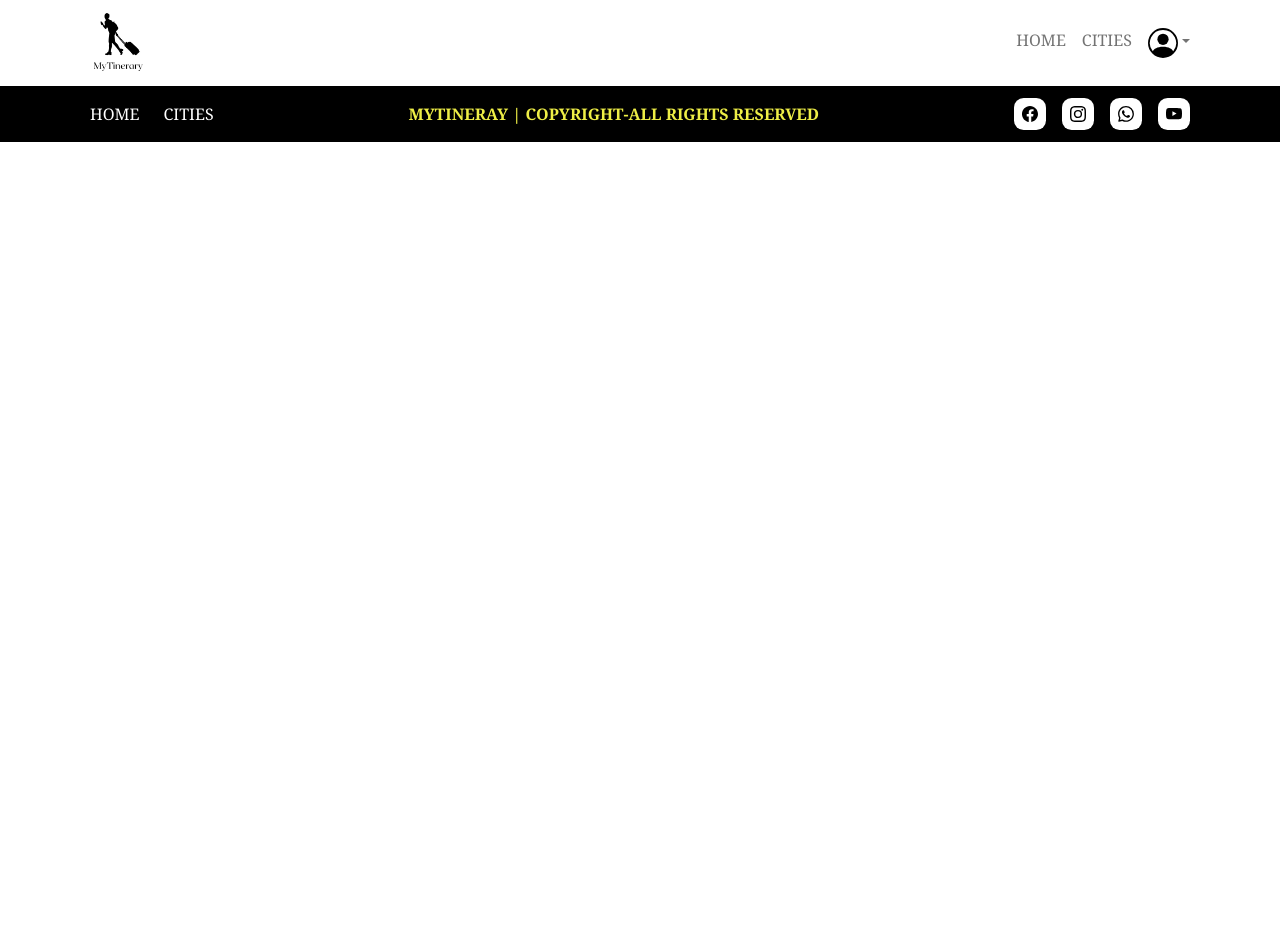
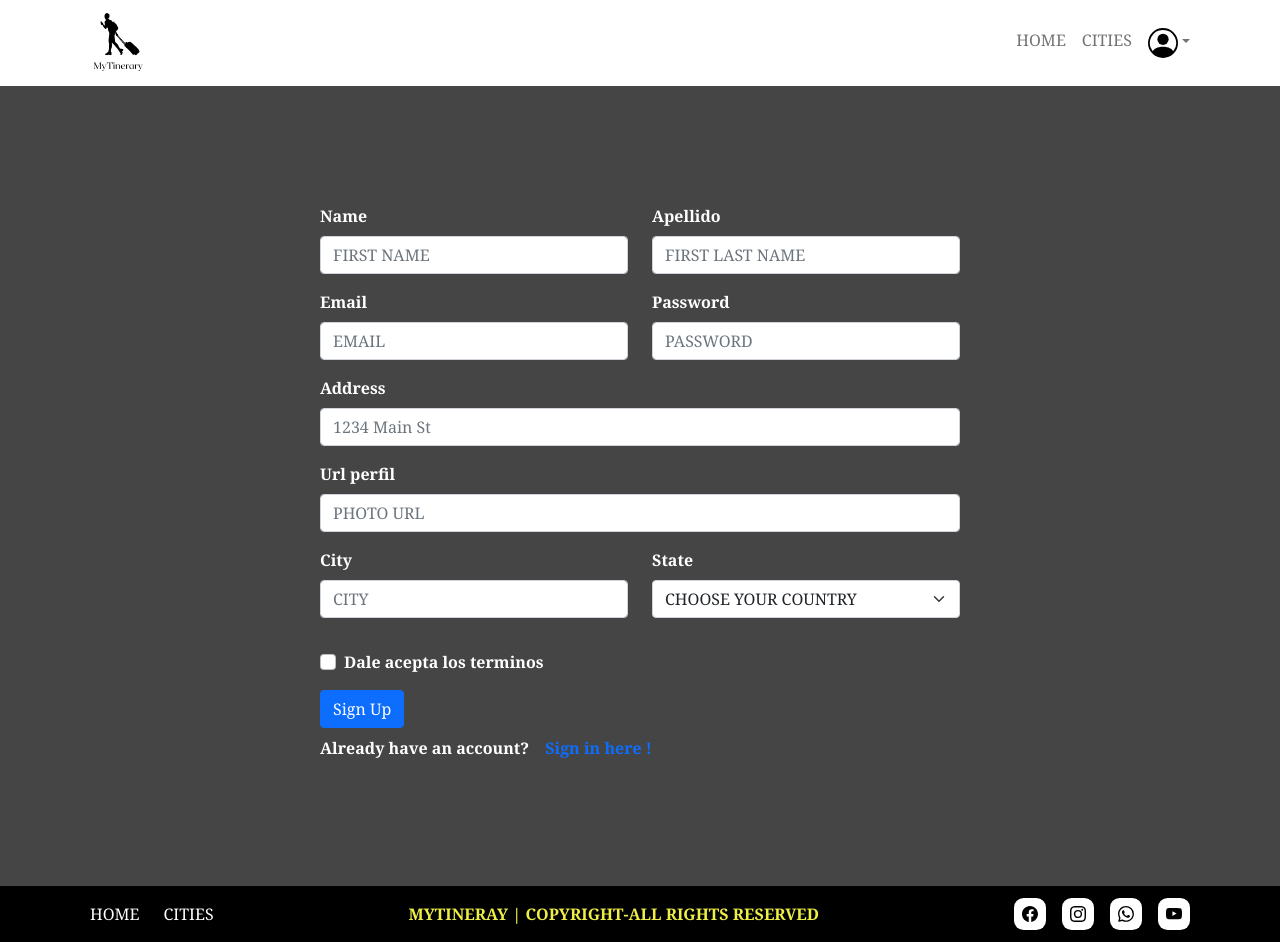
Before and after one commit to jinf95/mytinerary-naveda, a React (Create React App) app in the folder frontend/: page /SignUp in a window 1280 px wide. Before the commit the page ends 800 px from the top, so only its background shows below. Built offline with nearby package versions, Linux system fonts and the light colour scheme.

Commit message:
Se agregaron page SignUp y page SignIn

```diff
--- a/frontend/src/App.js
+++ b/frontend/src/App.js
@@ -4,6 +4,9 @@ import Footer from './components/Footer.js'
 import Home from './pages/Home.js';
 import Cities from './pages/Cities';
 import City from './pages/City';
+import SignUp from './pages/SignUp.js';
+import SignIn from './pages/SignIn.js'
+
 
 import { BrowserRouter, Route, Routes } from 'react-router-dom';
 import withRouter from './utils/withRouter.js';
@@ -22,6 +25,9 @@ class App extends React.Component {
           <Route path='/' element={<Home />} />
           <Route path='Cities' element={<Cities />} />
           <Route path='/City/:id' element={<CityC />} />
+          <Route path='/SignUp' element={<SignUp />} />
+          <Route path='/SignIn' element={<SignIn />} />
+
         </Routes>
         <Footer />
 
--- /dev/null
+++ b/frontend/src/components/FormSignIn.js
@@ -0,0 +1,31 @@
+import React from "react";
+import { Form, Button, Nav, NavLink } from 'react-bootstrap'
+import { Link } from 'react-router-dom'
+
+
+const FormSignIn = () => {
+
+    return (
+        <div className="signIn-contenedor">
+            <Form className="form-signIn">
+                <Form.Group className="mb-3" controlId="formGroupEmail">
+                    <Form.Label>Email address</Form.Label>
+                    <Form.Control type="email" placeholder="Enter email" />
+                </Form.Group>
+                <Form.Group className="mb-3" controlId="formGroupPassword">
+                    <Form.Label>Password</Form.Label>
+                    <Form.Control type="password" placeholder="Password" required="required" />
+                </Form.Group>
+                <Button variant="primary" type="submit">
+                    Get in
+                </Button>
+                <Nav className="d-flex align-items-center">
+                    Don't have an account?
+                    <NavLink as={Link} to="/SignUp">Register here !</NavLink>
+                </Nav>
+            </Form>
+        </div>
+    )
+}
+
+export default FormSignIn
--- /dev/null
+++ b/frontend/src/components/FormSignUp.js
@@ -0,0 +1,76 @@
+import React from "react";
+import { Form, Row, Button, Col, NavLink,Nav } from 'react-bootstrap'
+import { Link } from "react-router-dom";
+
+
+const FormSignUp = () => {
+
+    return (
+        <div className="form-contenedor">
+                <Form className="formulario-signUp">
+                    <Row className="mb-3">
+                        <Form.Group as={Col} controlId="formGridFirstName">
+                            <Form.Label>Name</Form.Label>
+                            <Form.Control type="text" placeholder="FIRST NAME" />
+                        </Form.Group>
+
+                        <Form.Group as={Col} controlId="formGridLastName">
+                            <Form.Label>Apellido</Form.Label>
+                            <Form.Control type="text" placeholder="FIRST LAST NAME" />
+                        </Form.Group>
+                    </Row>
+
+                    <Row className="mb-3">
+                        <Form.Group as={Col} controlId="formGridEmail">
+                            <Form.Label>Email</Form.Label>
+                            <Form.Control type="email" placeholder="EMAIL" />
+                        </Form.Group>
+
+                        <Form.Group as={Col} controlId="formGridPassword">
+                            <Form.Label>Password</Form.Label>
+                            <Form.Control type="password" placeholder="PASSWORD" />
+                        </Form.Group>
+                    </Row>
+
+                    <Form.Group className="mb-3" controlId="formGridAddress">
+                        <Form.Label>Address</Form.Label>
+                        <Form.Control placeholder="1234 Main St" />
+                    </Form.Group>
+
+                    <Form.Group className="mb-3" controlId="formGridImage">
+                        <Form.Label>Url perfil</Form.Label>
+                        <Form.Control type="text" placeholder="PHOTO URL" />
+                    </Form.Group>
+
+                    <Row className="mb-3">
+
+                    <Form.Group as={Col} className="mb-3" controlId="formGridCity">
+                        <Form.Label>City</Form.Label>
+                        <Form.Control type="text" placeholder="CITY" />
+                    </Form.Group>
+
+                        <Form.Group as={Col} controlId="formGridState">
+                            <Form.Label>State</Form.Label>
+                            <Form.Select defaultValue="Choose...">
+                                <option>CHOOSE YOUR COUNTRY</option>
+                                <option>...</option>
+                            </Form.Select>
+                        </Form.Group>
+                    </Row>
+                    <Form.Group className="mb-3" id="formGridCheckbox">
+                        <Form.Check type="checkbox" label="Dale acepta los terminos" required="required"/>
+                    </Form.Group>
+
+                    <Button variant="primary" type="submit">
+                        Sign Up
+                    </Button>
+                    <Nav className="d-flex align-items-center">
+                    Already have an account?
+                    <NavLink as={Link} to="/SignIn">Sign in here !</NavLink>
+                    </Nav>
+                </Form>
+            </div>
+    )
+}
+
+export default FormSignUp
--- a/frontend/src/components/SideNav.js
+++ b/frontend/src/components/SideNav.js
@@ -22,8 +22,8 @@ const SideNav = () => {
                             <Nav.Link as={Link} to="/"  className="hover-nav">HOME</Nav.Link>
                             <Nav.Link as={Link} to="/Cities"  className="hover-nav">CITIES</Nav.Link>
                             <NavDropdown title={logo} id="collasible-nav-dropdown">
-                                <NavDropdown.Item>Sign In</NavDropdown.Item>
-                                <NavDropdown.Item>Sign Up</NavDropdown.Item>
+                                <NavDropdown.Item as={Link} to="/SignIn">Sign In</NavDropdown.Item>
+                                <NavDropdown.Item as={Link} to="/SignUp">Sign Up</NavDropdown.Item>
                             </NavDropdown>
                         </Nav>
                     </Navbar.Collapse>
--- a/frontend/src/index.css
+++ b/frontend/src/index.css
@@ -300,6 +300,7 @@ background-color: rgb(171, 171, 245);
 
 .main-city{
   background-color: rgb(171, 171, 245);
+  min-height: 40vh;
 
 
 }
@@ -398,6 +399,14 @@ background-color: rgb(171, 171, 245);
 
 }
 
+.boton-cities{
+  margin: 2vh;
+  background-color: black;
+}
+.boton-cities:hover{
+  background-color: rgb(66, 65, 65);
+}
+
 @media screen and (max-width:495px) {
   .div-card{
     display: flex;
@@ -420,3 +429,38 @@ background-color: rgb(171, 171, 245);
     height: 10vh;
   }
 }
+
+/* SignUp */
+
+.form-contenedor{
+  display: flex;
+  justify-content: center;
+  align-items: center;
+  height: 100vh;
+  background-color: rgb(70, 69, 69);
+}
+
+.formulario-signUp{
+  width: 50%;
+  color: white;
+  font-weight: bold;
+  font-family: Cambria, Cochin, Georgia, Times, 'Times New Roman', serif;
+}
+
+/* SIGN IN */
+
+.signIn-contenedor{
+  display: flex;
+  justify-content: center;
+  align-items: center;
+  min-height: 80vh;
+  background-color: rgb(70, 69, 69);
+
+}
+
+.form-signIn{
+  width: 20%;
+  color: white;
+  font-weight: bold;
+  font-family: Cambria, Cochin, Georgia, Times, 'Times New Roman', serif;
+}
--- a/frontend/src/pages/City.js
+++ b/frontend/src/pages/City.js
@@ -39,7 +39,7 @@ class City extends React.Component {
             THERE ARE NO ITINERARIES YET FOR THIS CITY
            </p>
             </Alert>}
-                <Button size="lg" as={Link} to='/Cities' className="boton-call">
+                <Button size="lg" as={Link} to='/Cities' className="boton-cities">
                     Cities
                 </Button>
             </div>
--- /dev/null
+++ b/frontend/src/pages/SignIn.js
@@ -0,0 +1,15 @@
+import React from "react";
+import FormSignIn from "../components/FormSignIn";
+
+class SignIn extends React.Component {
+    render() {
+
+        return (
+
+            <FormSignIn/>
+
+        )
+    }
+}
+
+export default SignIn
--- /dev/null
+++ b/frontend/src/pages/SignUp.js
@@ -0,0 +1,15 @@
+import React from "react";
+import FormSignUp from '../components/FormSignUp'
+
+class SignUp extends React.Component {
+
+    render() {
+        return (
+
+            <FormSignUp/>
+        )
+
+    }
+
+}
+export default SignUp
```
Also changed, not shown: frontend/src/components/Accordion.js (deleted, +0 -45 lines).
